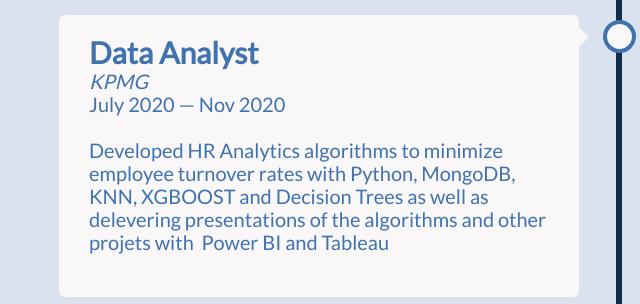
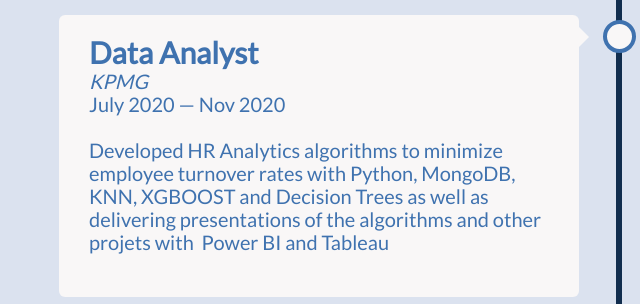
Before and after one commit to canberk17/myapp, a plain HTML site: page index.html in a window 1280 px wide. Shown: the part 2500-2804 px from the top of the page, 21-661 px from the left. Drawn offline with nearby package versions, Linux system fonts and the light colour scheme.

Commit message:
My website

```diff
--- a/index.html
+++ b/index.html
@@ -143,7 +143,7 @@
                     <ul class="edu-info">
                         <li>&nbsp;</li>
 
-                        <p>Developed&nbsp;HR Analytics algorithms to minimize employee turnover rates  with&nbsp;<b>Python</b>, <b>MongoDB</b>, <b>KNN</b>, <b>XGBOOST</b> and <b>Decision Trees</b> as well as delevering presentations of the algorithms and other projets with &nbsp;<b>Power BI</b> and <b>Tableau</b></p>
+                        <p>Developed&nbsp;HR Analytics algorithms to minimize employee turnover rates  with&nbsp;<b>Python</b>, <b>MongoDB</b>, <b>KNN</b>, <b>XGBOOST</b> and <b>Decision Trees</b> as well as delivering presentations of the algorithms and other projets with &nbsp;<b>Power BI</b> and <b>Tableau</b></p>
                         <li>&nbsp;</li>
                         <li>
                     </li></ul>
```
